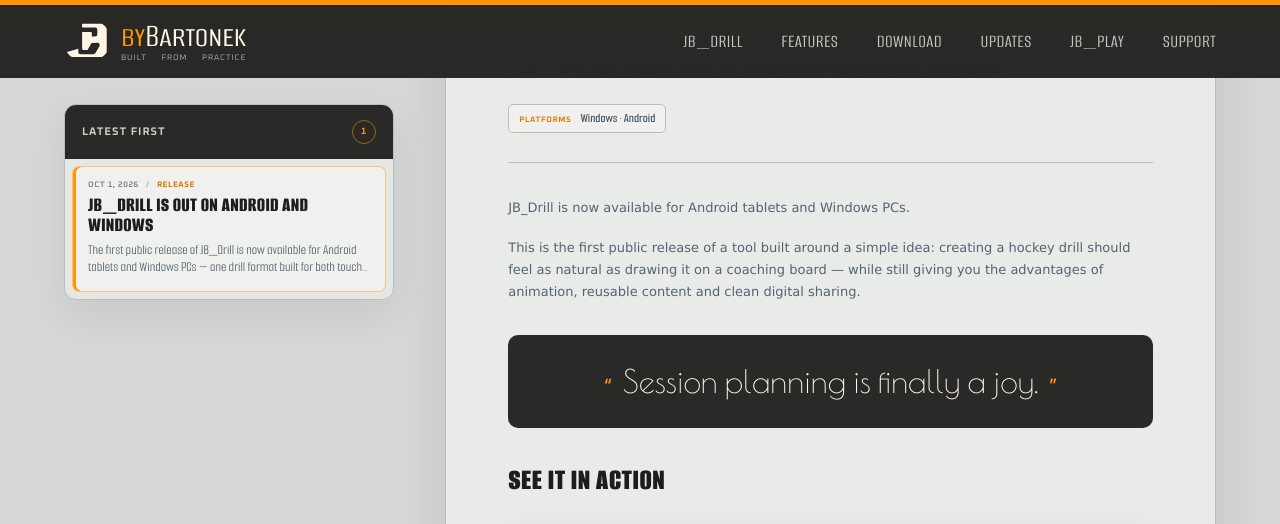
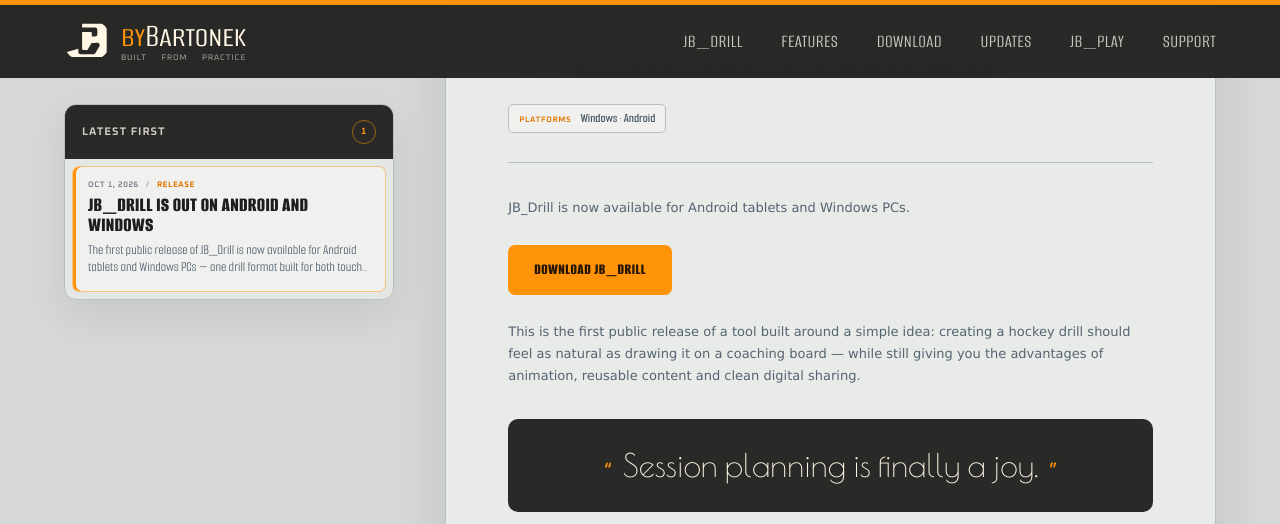
Before and after one commit to bartonekJ/bartonekJ.github.io, a Jekyll site: the page built from _updates/jbdrill-is-out.md, in a window 1280 px wide and 900 px high, scrolled down 489 px, cut to the strip 0-524 px from the top of the window. Built offline with Jekyll 4.4.1, drawn with Linux system fonts in a browser that asks for light colours.

Commit message:
content(updates): update jbdrill-is-out.md

```diff
--- a/_updates/jbdrill-is-out.md
+++ b/_updates/jbdrill-is-out.md
@@ -15,6 +15,8 @@ thumbnail: /assets/updates/jbdrillheroart500x250.jpg
 preview: false
 ---
 JB_Drill is now available for Android tablets and Windows PCs.
+
+[DOWNLOAD JB_DRILL](https://bybartonek.com/jb-drill/download/)
 
 This is the first public release of a tool built around a simple idea: creating a hockey drill should feel as natural as drawing it on a coaching board — while still giving you the advantages of animation, reusable content and clean digital sharing.
 
```
